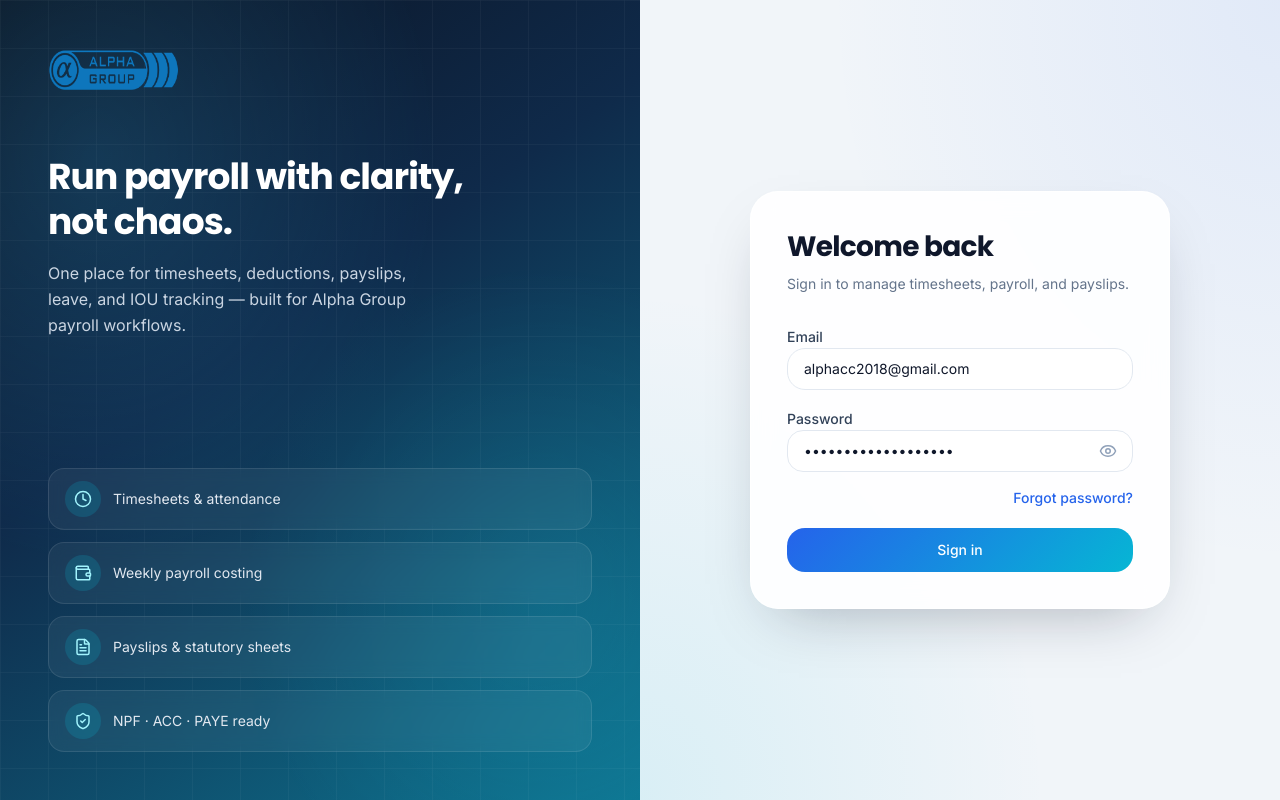
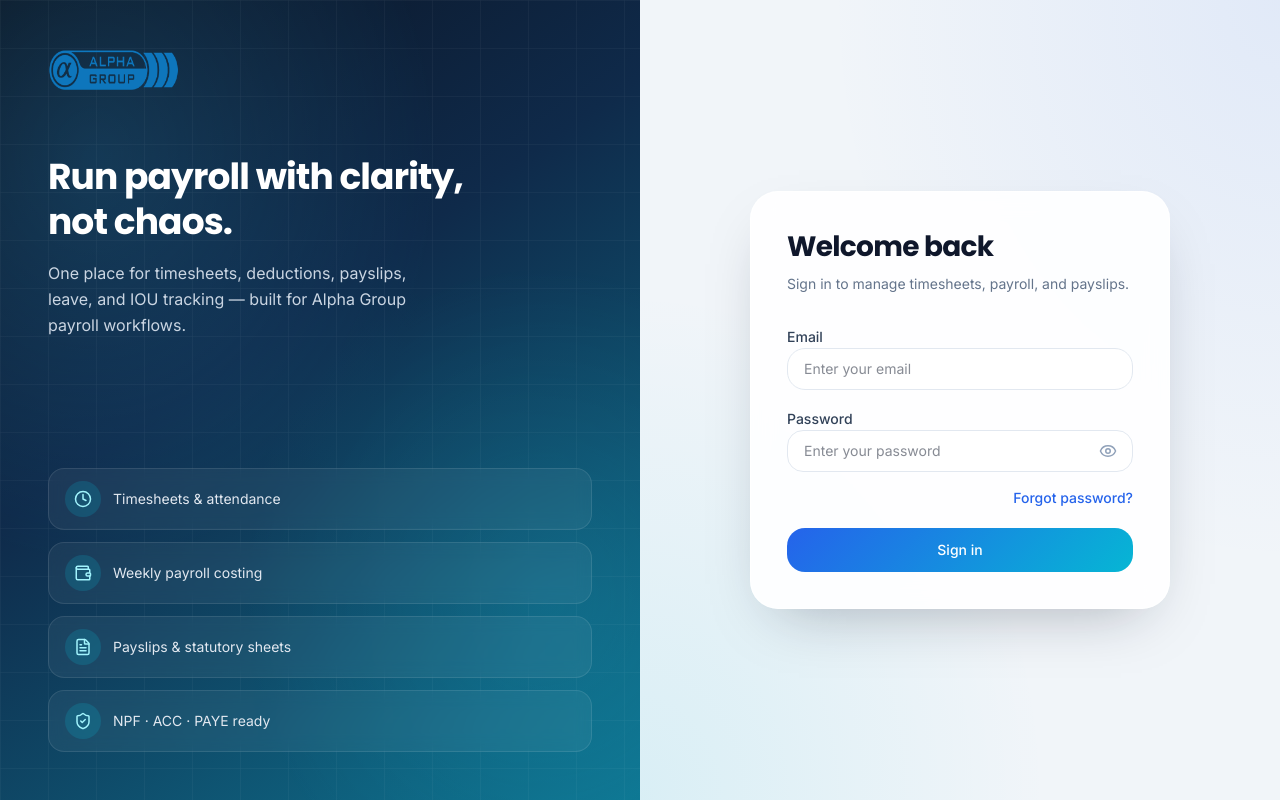
Before and after one commit to AzghanAhmad/Payroll-System, a React (Vite) app in the folder frontend/: page /login in a window 1280 px wide. Built offline with nearby package versions, Linux system fonts and the light colour scheme; no server answers.

Commit message:
Login Page Modified

```diff
--- a/frontend/src/pages/Login/LoginPage.jsx
+++ b/frontend/src/pages/Login/LoginPage.jsx
@@ -10,8 +10,8 @@ import AuthLayout from './AuthLayout';
 export default function LoginPage() {
   const { login } = useAuth();
   const navigate = useNavigate();
-  const [email, setEmail] = useState('alphacc2018@gmail.com');
-  const [password, setPassword] = useState('AlphaCC@Pay2018!xK9');
+  const [email, setEmail] = useState('');
+  const [password, setPassword] = useState('');
   const [loading, setLoading] = useState(false);
 
   const onSubmit = async (e) => {
@@ -38,7 +38,7 @@ export default function LoginPage() {
           label="Email"
           type="email"
           autoComplete="email"
-          placeholder="alphacc2018@gmail.com"
+          placeholder="Enter your email"
           value={email}
           onChange={(e) => setEmail(e.target.value)}
           required
```
